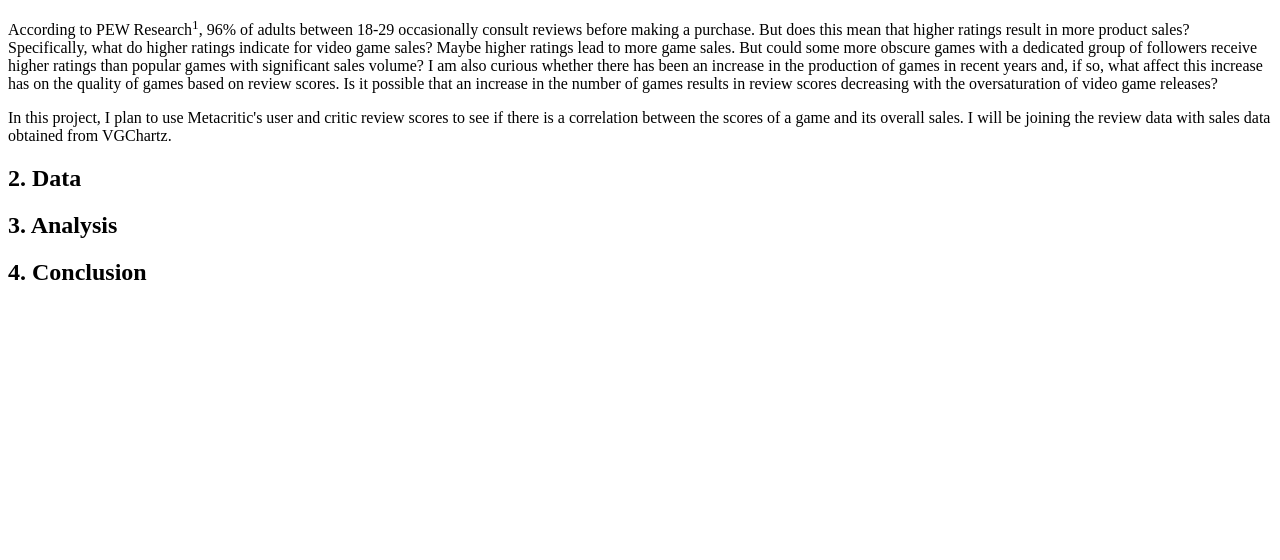
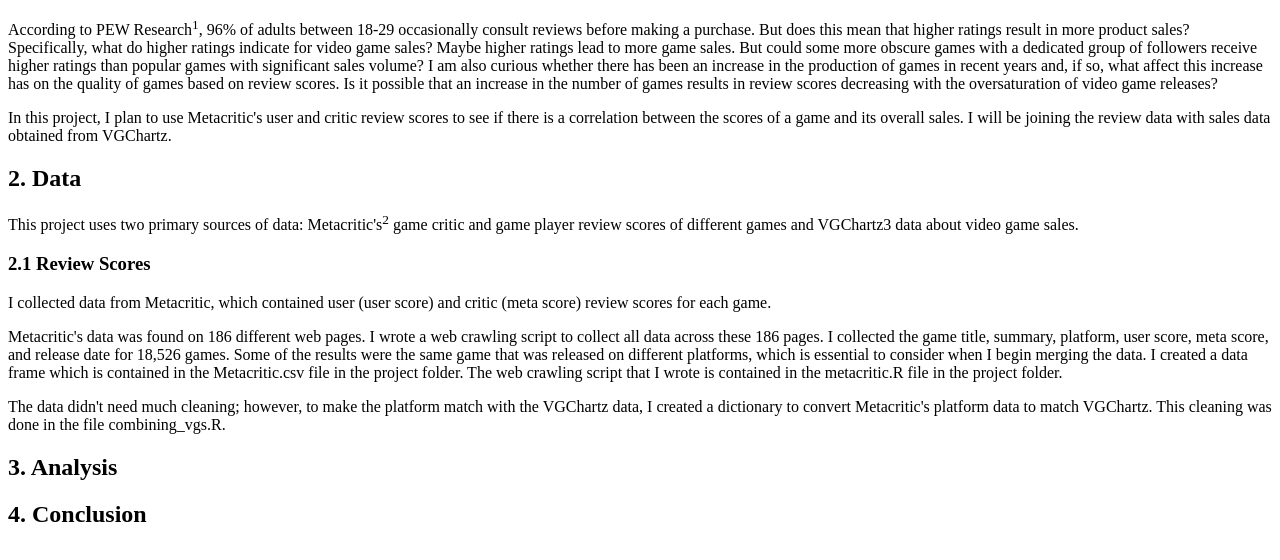
Before and after one commit to aaelwood/3300-module7, a plain HTML site: page index.html in a window 1280 px wide. Shown: the part 110-670 px from the top of the page. Drawn offline with Linux system fonts and the light colour scheme.

Commit message:
Update index.html

```diff
--- a/index.html
+++ b/index.html
@@ -26,6 +26,20 @@
             obtained from VGChartz.</p>
         <section id="data"></section>
         <h2> 2. Data </h2>
+        <p>This project uses two primary sources of data: Metacritic's<sup>2</sup> game critic and game player review scores
+            of different games and VGChartz3 data about video game sales.</p>
+        <h3>2.1 Review Scores</h3>
+        <p>I collected data from Metacritic, which contained user (user score) and critic (meta score) review scores
+            for each game.</p>
+        <p>Metacritic's data was found on 186 different web pages. I wrote a web crawling script to collect all data
+            across these 186 pages. I collected the game title, summary, platform, user score, meta score, and
+            release date for 18,526 games. Some of the results were the same game that was released on different
+            platforms, which is essential to consider when I begin merging the data. I created a data frame which is
+            contained in the Metacritic.csv file in the project folder. The web crawling script that I wrote is
+            contained in the metacritic.R file in the project folder.</p>
+        <p>The data didn't need much cleaning; however, to make the platform match with the VGChartz data, I
+            created a dictionary to convert Metacritic's platform data to match VGChartz. This cleaning was done in
+            the file combining_vgs.R.</p>
         <section id="analysis"></section>
         <h2> 3. Analysis </h2>
         <section id="conclusion"></section>
```
